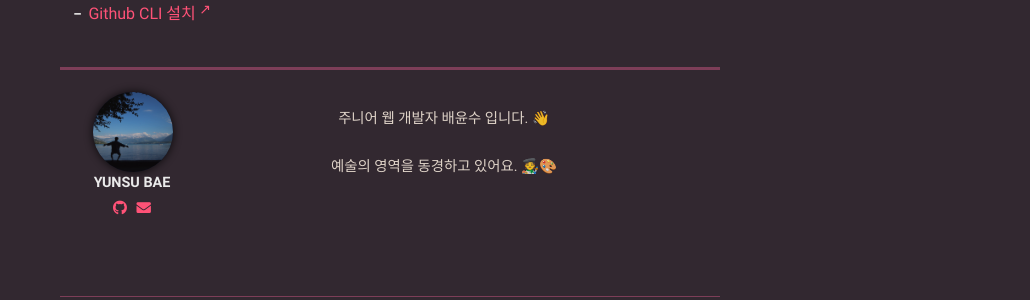
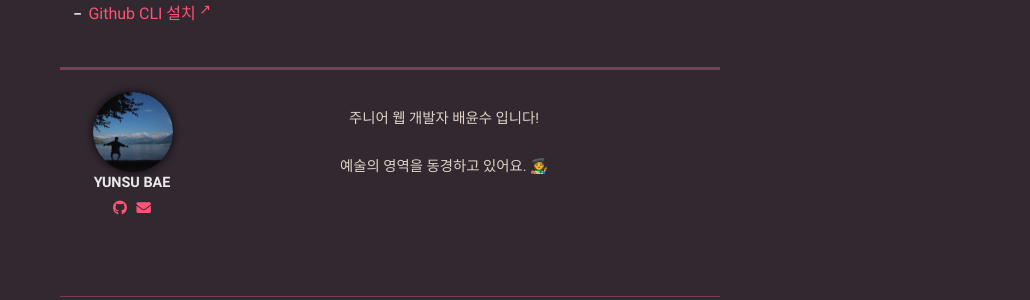
Before and after one commit to mniYUNSU/mniYUNSU.github.io, a Jekyll site: the page built from _posts/git-study/2021-05-26-git-study.md, in a window 1280 px wide and 900 px high, scrolled down 1748 px. Shown: the part 286-586 px from the top of the window, without its empty margins (250-1280 px from the left). Built offline with Jekyll 4.4.1, drawn with Linux system fonts in a browser that asks for light colours; comment, search, counter and statistics services are not loaded.

Commit message:
profile 변경

```diff
--- a/_config.yml
+++ b/_config.yml
@@ -16,8 +16,8 @@ author:
     안녕하세요! 👋<br>
     주니어 프론트엔드 개발자 배윤수 입니다.<br><br>좋아하는 일을 하고 있습니다! 🙌
   biopost: >- # tell to the world
-    주니어 웹 개발자 배윤수 입니다. 👋<br><br>
-    예술의 영역을 동경하고 있어요. 🧑‍🎨🎨
+    주니어 웹 개발자 배윤수 입니다!<br><br>
+    예술의 영역을 동경하고 있어요. 🧑‍🎨
   username: YUNSU BAE # general username
   github: mniYUNSU # github username
   # twitter: twitter_username # twitter username
```
